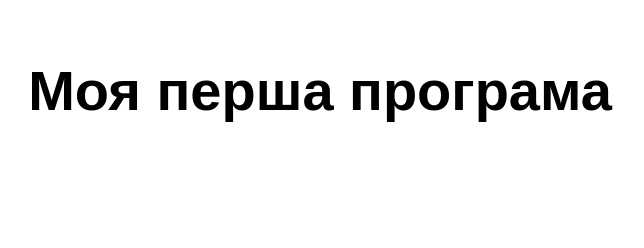
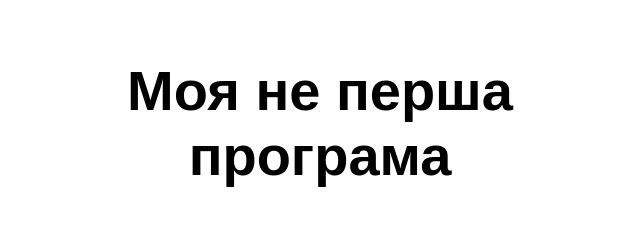
Before and after one commit to YuriiKlimyuk/mystaticwebapprepo, a website: page src/index.html in a window 1280 px wide. Shown: the whole page, without its empty margins (320-964 px from the left). Drawn offline with Linux system fonts and the light colour scheme.

Commit message:
Update index.html

```diff
--- a/src/index.html
+++ b/src/index.html
@@ -10,7 +10,7 @@
 
 <body>
   <main>
-    <h1>Моя перша програма</h1>
+    <h1>Моя не перша програма</h1>
   </main>
 </body>
 
```
